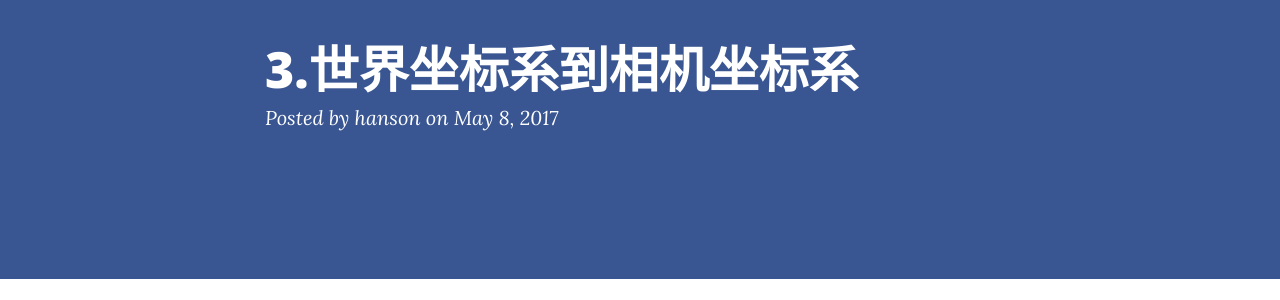
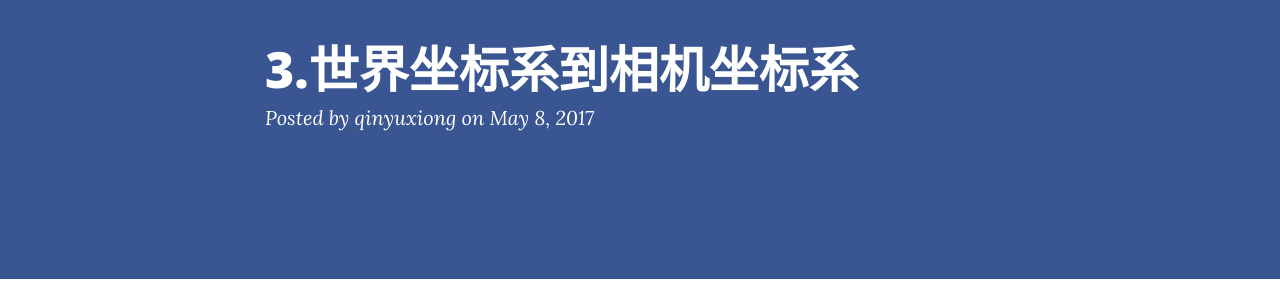
Before and after one commit to qinyuxiong/qinyuxiong.github.io, a Jekyll site: the page built from _posts/2017-05-08-3.世界坐标系到相机坐标系.md, in a window 1280 px wide. Shown: the part 128-428 px from the top of the page. Built offline with Jekyll 4.4.1, drawn with Linux system fonts in a browser that asks for light colours; nearby versions of some CDN libraries; comment, search, counter and statistics services are not loaded.

Commit message:
Update _config.yml

```diff
--- a/_config.yml
+++ b/_config.yml
@@ -44,7 +44,7 @@ defaults:
       type: "posts"
     values:
       layout: "post"
-      author: "hanson"
+      author: "qinyuxiong"
       header-img: "img/facebook.jpg" # We don't want posts without a header image, that whould mean white on white
 
 # Comments
```
